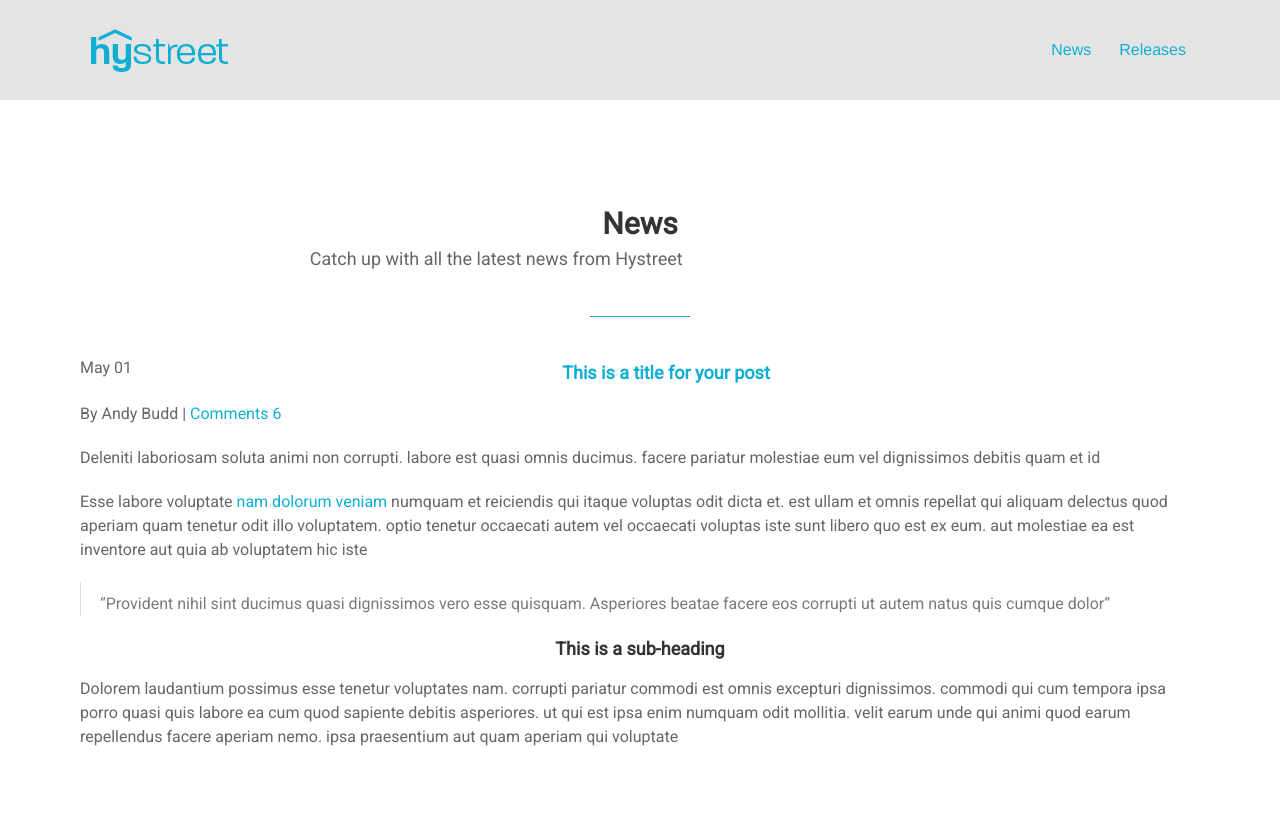
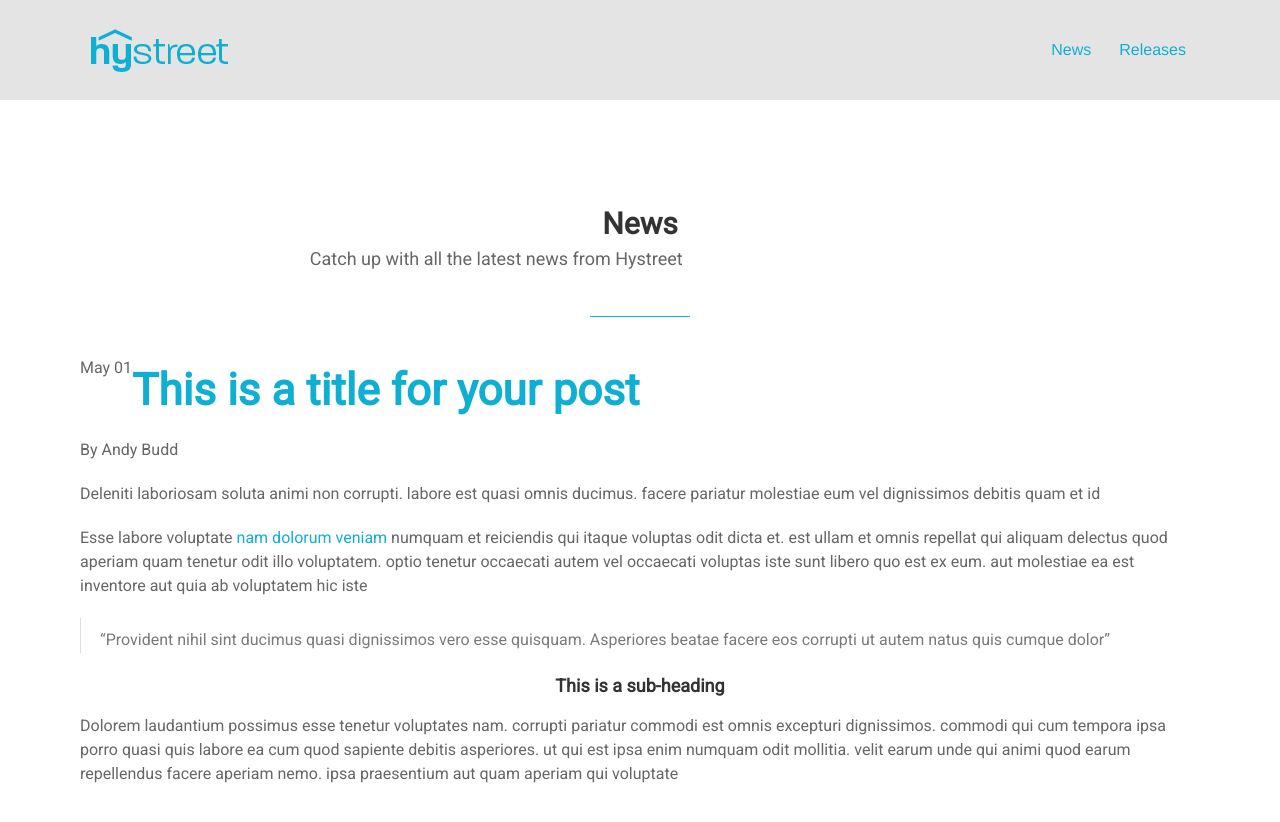
Before and after one commit to josh-brough/learninghub, a Jekyll site: the page built from _posts/2014-05-01-this-is-a-title-for-your-post.md, in a window 1280 px wide, cut to the strip 0-865 px from the top of the page. Shown: the top 822 px of the strip. Built offline with Jekyll 4.4.1, drawn with Linux system fonts in a browser that asks for light colours; some web fonts are replaced; a script that is not in the unit is left out.

Commit message:
H1 and removing comments link

```diff
--- a/_layouts/post.html
+++ b/_layouts/post.html
@@ -12,14 +12,12 @@ section_id: blog
     <span class='date'>{{ page.date | date: "%d" }}</span>
   </div>
   <div class='info'>
-    <h3>
+    <h1>
       <a href='{{page.url}}'>{{ page.title }}</a>
-    </h3>
+    </h1>
     <p>
       By
       <span class='author'>{{ page.author }}</span>
-      |
-      <a href='{{page.url}}#comments'>Comments 6</a>
     </p>
   </div>
   <div class='content'>
```
